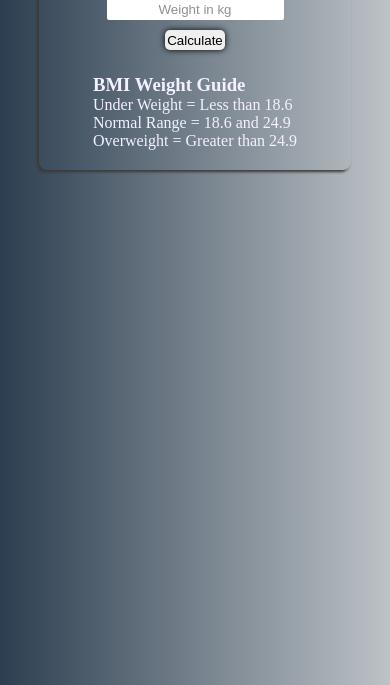
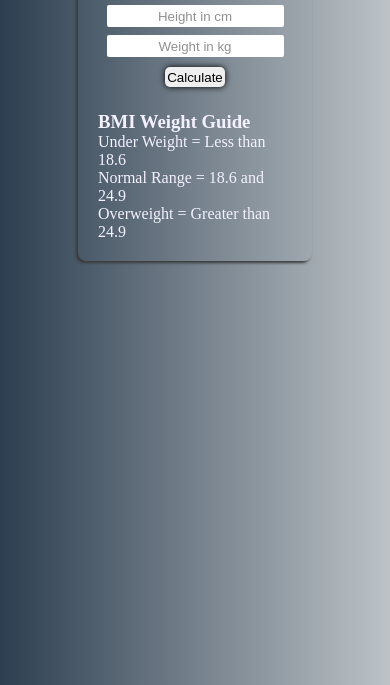
Before and after one commit to Rishu00001/bmi-calculator, a plain HTML site: page index.html in a window 390 px wide. Shown: the part 159-844 px from the top of the page. Drawn offline with Linux system fonts and the light colour scheme.

Commit message:
respomsive

```diff
--- a/style.css
+++ b/style.css
@@ -25,7 +25,6 @@ body {
     flex-direction: column;
     margin-top: 50px;
     max-width: 70vw;
-    min-width: 80vw;
     border-radius: 8px;
     box-shadow: -2px 2px 3px rgb(57, 57, 57);
     padding: 20px;
@@ -63,3 +62,8 @@ button{
     font-size: smaller;
     font-weight: 700;
 }
+@media (max-width: 400px) {
+  .container {
+    max-width: 60vw; /* Adjust to your desired size */
+  }
+}
```
